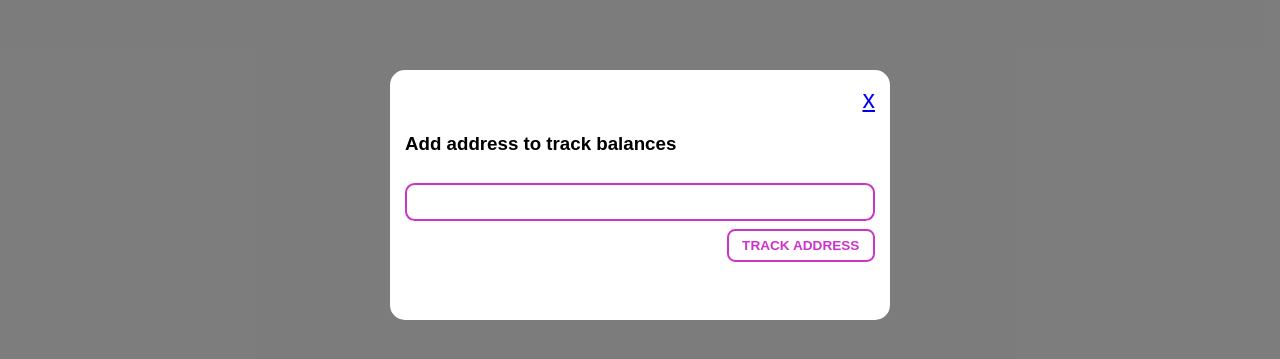
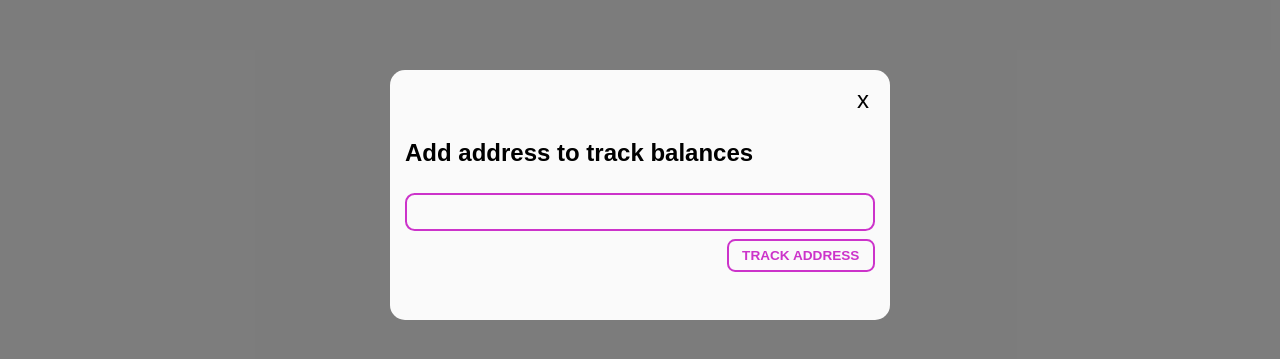
Before and after one commit to WojciechJelen/token-tracker, a Next.js app: page / in a window 1280 px wide. Both pictures are taken after a click on the button "ADD ADDRESS". Shown: the part 205-564 px from the top of the page. Built offline with nearby package versions, Linux system fonts and the light colour scheme; no server answers.

Commit message:
refactor: styled modal pt2

```diff
--- a/components/Modal.tsx
+++ b/components/Modal.tsx
@@ -1,6 +1,14 @@
 import React, { useEffect, useRef, useState } from "react";
 import * as ReactDOM from "react-dom";
 import styled from "@emotion/styled";
+import {
+  StyledModalOverlay,
+  StyledModal,
+  StyledModalHeader,
+  StyledModalBody,
+  StyledTitle,
+  StyledCloseButton,
+} from "../styled";
 
 type PropsType = {
   title: string;
@@ -30,11 +38,9 @@ export const Modal: React.FC<PropsType> = ({
     <StyledModalOverlay>
       <StyledModal>
         <StyledModalHeader>
-          <a href="#" onClick={handleCloseClick}>
-            x
-          </a>
+          <StyledCloseButton onClick={handleCloseClick}>x</StyledCloseButton>
         </StyledModalHeader>
-        <h3>{title}</h3>
+        <StyledTitle>{title}</StyledTitle>
         <StyledModalBody>{children}</StyledModalBody>
       </StyledModal>
     </StyledModalOverlay>
@@ -50,33 +56,4 @@ export const Modal: React.FC<PropsType> = ({
   }
 };
 
-const StyledModalBody = styled.div`
-  padding-top: 10px;
-`;
-
-const StyledModalHeader = styled.div`
-  display: flex;
-  justify-content: flex-end;
-  font-size: 25px;
-`;
-
-const StyledModal = styled.div`
-  background: white;
-  width: 500px;
-  height: 250px;
-  border-radius: 15px;
-  padding: 15px;
-`;
-const StyledModalOverlay = styled.div`
-  position: absolute;
-  top: 0;
-  left: 0;
-  width: 100%;
-  height: 100%;
-  display: flex;
-  justify-content: center;
-  align-items: center;
-  background-color: rgba(0, 0, 0, 0.5);
-`;
-
 export default Modal;
--- a/pages/index.tsx
+++ b/pages/index.tsx
@@ -16,6 +16,7 @@ import {
   StyledMain,
   StyledNavbar,
   StyledThemeSwitchButton,
+  StyledWarning,
 } from "../styled";
 import { formatUnit } from "../utils";
 import { ethers } from "ethers";
@@ -195,7 +196,7 @@ const Home: NextPage = () => {
         show={showModal}
         title="Add address to track balances"
       >
-        <div>{warningMessage}</div>
+        <StyledWarning>{warningMessage}</StyledWarning>
         <StyledInput
           name="address"
           id="address"
--- a/styled/index.ts
+++ b/styled/index.ts
@@ -104,6 +104,8 @@ export const StyledInput = styled.input`
   width: 100%;
   padding: 0.5rem;
   font-size: 1rem;
+  background-color: transparent;
+  color: ${(props) => props.theme.text};
   border: 2px solid ${(props) => props.theme.primary};
   border-radius: 0.6em;
   margin-bottom: 0.5rem;
@@ -117,3 +119,55 @@ export const StyledActyionsWrapper = styled.div`
   justify-content: flex-end;
   align-items: center;
 `;
+
+export const StyledModalBody = styled.div`
+  padding-top: 10px;
+`;
+
+export const StyledModalHeader = styled.div`
+  display: flex;
+  justify-content: flex-end;
+  font-size: 25px;
+`;
+
+export const StyledModal = styled.div`
+  background: ${(props) => props.theme.background};
+  width: 500px;
+  height: 250px;
+  border-radius: 15px;
+  padding: 15px;
+`;
+
+export const StyledModalOverlay = styled.div`
+  position: absolute;
+  top: 0;
+  left: 0;
+  width: 100%;
+  height: 100%;
+  display: flex;
+  justify-content: center;
+  align-items: center;
+  background-color: rgba(0, 0, 0, 0.5);
+`;
+
+export const StyledTitle = styled.h3`
+  font-size: 1.5rem;
+  color: ${(props) => props.theme.text};
+  margin-bottom: 0.5rem;
+`;
+
+export const StyledCloseButton = styled.button`
+  background-color: transparent;
+  border: none;
+  outline: none;
+  color: ${(props) => props.theme.text};
+  font-size: 1.5rem;
+  pointer-events: all;
+  cursor: pointer;
+`;
+
+export const StyledWarning = styled.div`
+  color: ${(props) => props.theme.warning};
+  font-size: 1rem;
+  margin-bottom: 0.5rem;
+`;
--- a/styled/themes.ts
+++ b/styled/themes.ts
@@ -6,6 +6,7 @@ export const lightTheme = {
   background: "#fafafa",
   tableHeaderBackground: "#f5f5f5",
   tableHeaderText: "#fff",
+  warning: "#ff0000",
 };
 
 export const darkTheme = {
@@ -16,4 +17,5 @@ export const darkTheme = {
   text: "#fff",
   tableHeaderBackground: "#1f1f1f",
   tableHeaderText: "#fff",
+  warning: "#ffb3b3",
 };
```
